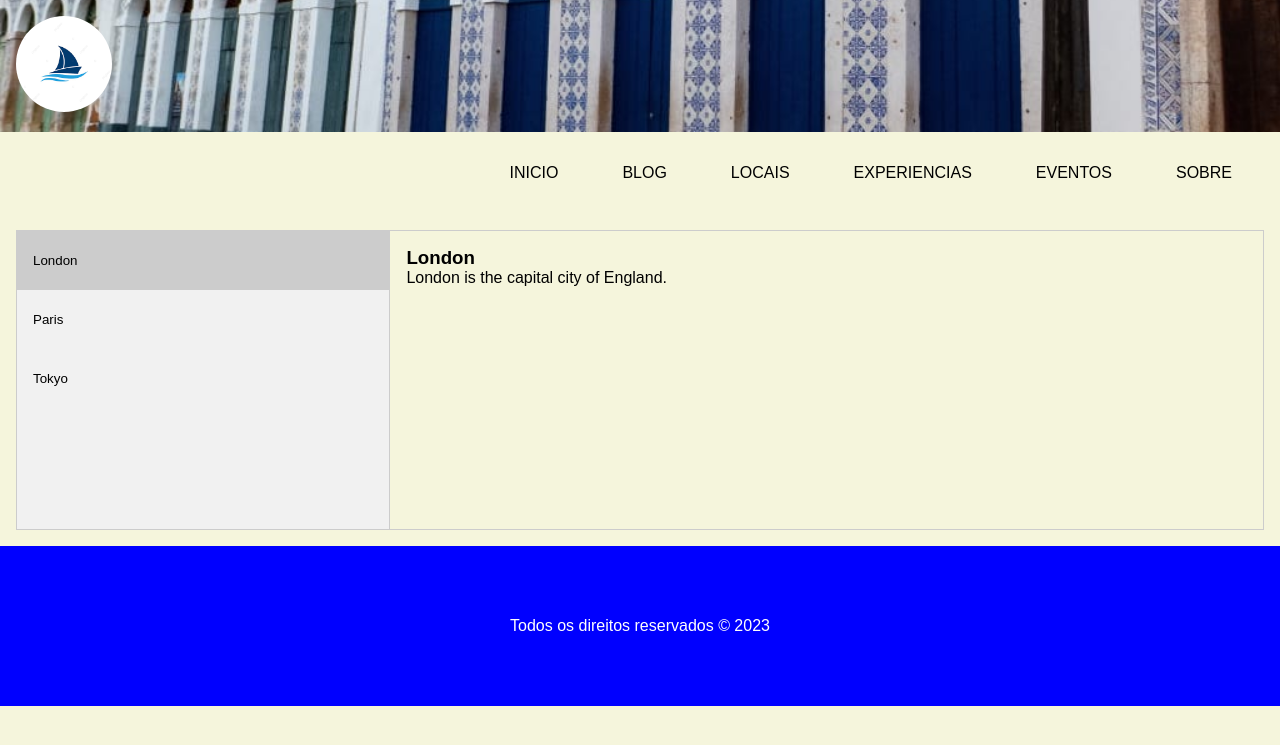
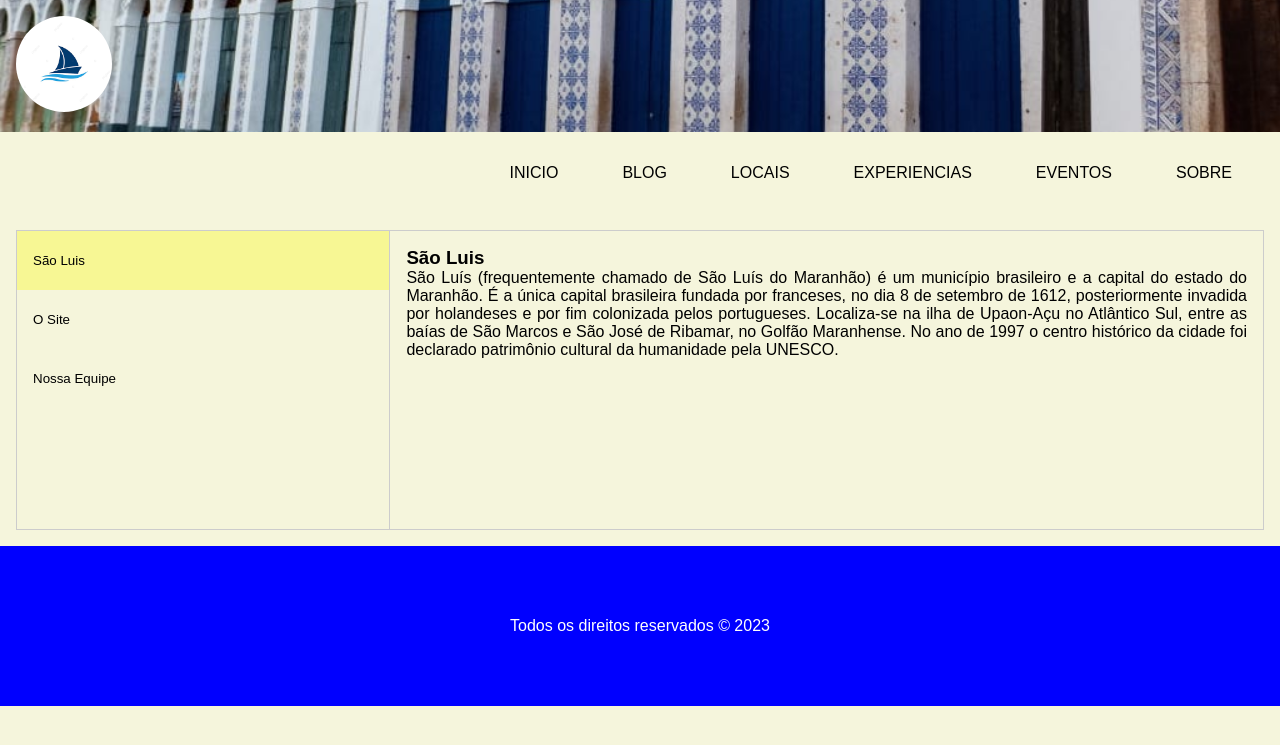
Before and after one commit to lippekstro/touristic, a PHP site: page /views/sobre.php in a window 1280 px wide. Shown: the top 745 px of the page. Run offline with PHP 8.4, Linux system fonts and the light colour scheme.

Commit message:
finalizando a parte sobre

```diff
--- a/css/style.css
+++ b/css/style.css
@@ -1,3 +1,11 @@
+:root {
+    --primaria: #F5F5DC;
+    --secundaria: #45453E;
+    --terciaria: #F7F794;
+    --quartenaria: #757546;
+    --quinta: #C2C2AE
+}
+
 * {
     margin: 0;
     padding: 0;
@@ -6,7 +14,7 @@
 }
 
 body {
-    background-color: beige;
+    background-color: var(--primaria);
     display: flex;
     flex-direction: column;
 }
--- a/css/vertical_menu.css
+++ b/css/vertical_menu.css
@@ -2,7 +2,7 @@
 .tab {
     float: left;
     border: 1px solid #ccc;
-    background-color: #f1f1f1;
+    background-color: #f5f5db;
     width: 30%;
     height: 300px;
 }
@@ -23,12 +23,12 @@
 
 /* Change background color of buttons on hover */
 .tab button:hover {
-    background-color: #ddd;
+    background-color: var(--secundaria);
 }
 
 /* Create an active/current "tab button" class */
 .tab button.active {
-    background-color: #ccc;
+    background-color: var(--terciaria);
 }
 
 /* Style the tab content */
@@ -39,4 +39,6 @@
     width: 70%;
     border-left: none;
     height: 300px;
+    text-align: justify;
+    overflow: auto;
 }
--- a/views/sobre.php
+++ b/views/sobre.php
@@ -4,24 +4,42 @@ require_once dirname(__DIR__) . DIRECTORY_SEPARATOR . 'templates' . DIRECTORY_SE
 
 <div>
     <div class="tab">
-        <button class="tablinks active" onclick="openCity(event, 'London')">London</button>
-        <button class="tablinks" onclick="openCity(event, 'Paris')">Paris</button>
-        <button class="tablinks" onclick="openCity(event, 'Tokyo')">Tokyo</button>
+        <button class="tablinks active" onclick="openCity(event, 'London')">São Luis</button>
+        <button class="tablinks" onclick="openCity(event, 'Paris')">O Site</button>
+        <button class="tablinks" onclick="openCity(event, 'Tokyo')">Nossa Equipe</button>
     </div>
 
     <div id="London" class="tabcontent" style="display: block;">
-        <h3>London</h3>
-        <p>London is the capital city of England.</p>
+        <h3>São Luis</h3>
+        <p>
+            São Luís (frequentemente chamado de São Luís do Maranhão) é um município brasileiro e
+            a capital do estado do Maranhão.
+            É a única capital brasileira fundada por franceses,
+            no dia 8 de setembro de 1612, posteriormente invadida por holandeses
+            e por fim colonizada pelos portugueses.
+            Localiza-se na ilha de Upaon-Açu no Atlântico Sul,
+            entre as baías de São Marcos e São José de Ribamar, no Golfão Maranhense.
+            No ano de 1997 o centro histórico da cidade foi declarado
+            patrimônio cultural da humanidade pela UNESCO.
+        </p>
     </div>
 
     <div id="Paris" class="tabcontent" style="display: none;">
-        <h3>Paris</h3>
-        <p>Paris is the capital of France.</p>
+        <h3>O Site</h3>
+        <p>
+            Lorem, ipsum dolor sit amet consectetur adipisicing elit.
+            Obcaecati reprehenderit totam eveniet aliquid et nostrum dolore consectetur,
+            officiis corporis vitae quas natus sunt voluptatum magnam officia velit deleniti nihil vero.
+        </p>
     </div>
 
     <div id="Tokyo" class="tabcontent" style="display: none;">
-        <h3>Tokyo</h3>
-        <p>Tokyo is the capital of Japan.</p>
+        <h3>Nossa Equipe</h3>
+        <p>
+            Lorem, ipsum dolor sit amet consectetur adipisicing elit.
+            Obcaecati reprehenderit totam eveniet aliquid et nostrum dolore consectetur,
+            officiis corporis vitae quas natus sunt voluptatum magnam officia velit deleniti nihil vero.
+        </p>
     </div>
 </div>
 
```
Also changed, not shown: img/sao_luis.jpg (added).
